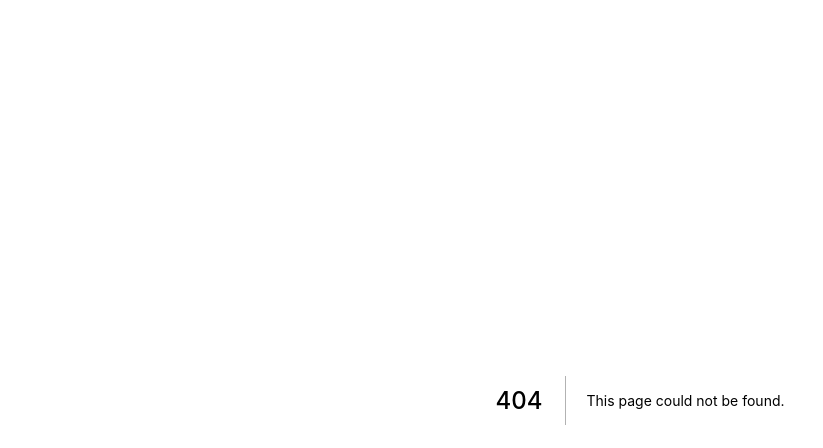
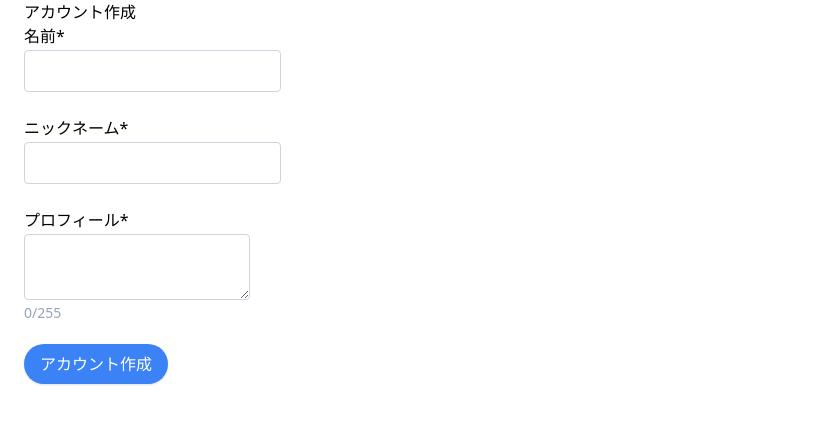
Before and after one commit to siino-xyz/prac-next-fbapp, a Next.js app: page /create-account in a window 1280 px wide. Before the commit this address had no page. Shown: the top 448 px of the page, without its empty margins (0-823 px from the left). Built offline with nearby package versions, Linux system fonts and the light colour scheme; no server answers; sample sign-in values are in the browser's storage.

Commit message:
Finished up to 2:37:29

```diff
--- /dev/null
+++ b/context/auth.tsx
@@ -0,0 +1,45 @@
+import { Auth } from "firebase-admin/lib/auth/auth";
+import { onAuthStateChanged } from "firebase/auth";
+import {
+  createContext,
+  ReactNode,
+  useContext,
+  useEffect,
+  useState,
+} from "react";
+import { auth } from "../firebase/client";
+
+type ContextType = {
+  isLoggedIn: boolean;
+  isLoading: boolean;
+};
+
+const AuthContext = createContext<ContextType>({
+  isLoggedIn: false,
+  isLoading: true,
+});
+
+export const AuthProvider = ({ children }: { children: ReactNode }) => {
+  const [isLoading, setIsLoading] = useState(true);
+  const [isLoggedIn, setIsLoggedIn] = useState(false);
+
+  useEffect(() => {
+    onAuthStateChanged(auth, (user) => {
+      setIsLoggedIn(!!user);
+      setIsLoading(false);
+    });
+  }, []);
+
+  return (
+    <AuthContext.Provider
+      value={{
+        isLoading,
+        isLoggedIn,
+      }}
+    >
+      {children}
+    </AuthContext.Provider>
+  );
+};
+
+export const useAuth = () => useContext(AuthContext);
--- a/firebase/client.ts
+++ b/firebase/client.ts
@@ -19,7 +19,7 @@ const firebaseConfig = {
   measurementId: "G-759FZTPV74",
 };
 
-if (getApps()?.length) {
+if (!getApps()?.length) {
   initializeApp(firebaseConfig);
 }
 
--- a/firebase/server.ts
+++ b/firebase/server.ts
@@ -1,7 +1,7 @@
 import { cert, initializeApp, getApps } from "firebase-admin/app";
 import { getFirestore } from "firebase-admin/firestore";
 
-if (getApps()?.length) {
+if (!getApps()?.length) {
   initializeApp({
     credential: cert(JSON.parse(process.env.FIREBASE_ADMIN_KEY as string)),
   });
--- /dev/null
+++ b/lib/auth.ts
@@ -0,0 +1,17 @@
+import { GoogleAuthProvider, signInWithPopup, signOut } from "firebase/auth";
+import { auth } from "../firebase/client";
+
+export const login = () => {
+  const provider = new GoogleAuthProvider();
+  return signInWithPopup(auth, provider)
+    .then((result) => {
+      alert(`${result.user.displayName}さん、こんにちは`);
+    })
+    .catch((e) => console.log(e));
+};
+
+export const logout = () => {
+  return signOut(auth).then(() => {
+    alert("サインアウト完了");
+  });
+};
--- a/package.json
+++ b/package.json
@@ -9,12 +9,16 @@
     "lint": "next lint"
   },
   "dependencies": {
+    "classnames": "^2.3.1",
     "firebase": "^9.9.2",
+    "firebase-admin": "^11.0.1",
     "next": "12.2.5",
     "react": "18.2.0",
-    "react-dom": "18.2.0"
+    "react-dom": "18.2.0",
+    "react-hook-form": "^7.34.1"
   },
   "devDependencies": {
+    "@tailwindcss/forms": "^0.5.2",
     "@types/node": "18.7.3",
     "@types/react": "18.0.17",
     "@types/react-dom": "18.0.6",
--- a/pages/_app.tsx
+++ b/pages/_app.tsx
@@ -1,8 +1,13 @@
-import '../styles/globals.css'
-import type { AppProps } from 'next/app'
+import "../styles/globals.css";
+import type { AppProps } from "next/app";
+import { AuthProvider } from "../context/auth";
 
 function MyApp({ Component, pageProps }: AppProps) {
-  return <Component {...pageProps} />
+  return (
+    <AuthProvider>
+      <Component {...pageProps} />
+    </AuthProvider>
+  );
 }
 
-export default MyApp
+export default MyApp;
--- /dev/null
+++ b/pages/create-account.tsx
@@ -0,0 +1,121 @@
+import classNames from "classnames";
+import { useRouter } from "next/router";
+import React from "react";
+import { useForm } from "react-hook-form";
+import Button from "../components/button";
+import { useAuth } from "../context/auth";
+import { User } from "../types/user";
+
+const CreateAccount = () => {
+  const { isLoading, isLoggedIn } = useAuth();
+  const router = useRouter();
+
+  const {
+    register,
+    handleSubmit,
+    watch,
+    formState: { errors },
+  } = useForm<User>();
+
+  if (isLoading) {
+    return true;
+  }
+
+  if (!isLoggedIn) {
+    router.push("/login");
+    return null;
+  }
+
+  const submit = (data: User) => {
+    console.log(data);
+  };
+
+  return (
+    <div className="container">
+      <h1>アカウント作成</h1>
+      <form onSubmit={handleSubmit(submit)} className="space-y-6">
+        <div>
+          <label className="block mb-0.5" htmlFor="name">
+            名前*
+          </label>
+          <input
+            className={classNames(
+              "rounded border",
+              errors.name ? "border-red-500" : "border-slate-300"
+            )}
+            autoComplete="name"
+            {...register("name", {
+              required: "必須入力です",
+              maxLength: {
+                value: 50,
+                message: "最大50文字です",
+              },
+            })}
+            id="name"
+            name="name"
+            type="text"
+          />
+          {errors.name && (
+            <p className="text-red-500 mt-0.5">{errors.name?.message}</p>
+          )}
+        </div>
+
+        <div>
+          <label className="block mb-0.5" htmlFor="nickname">
+            ニックネーム*
+          </label>
+          <input
+            className={classNames(
+              "rounded border",
+              errors.name ? "border-red-500" : "border-slate-300"
+            )}
+            autoComplete="off"
+            {...register("nickname", {
+              required: "必須入力です",
+              maxLength: {
+                value: 50,
+                message: "最大50文字です",
+              },
+            })}
+            id="nickname"
+            name="nickname"
+            type="text"
+          />
+          {errors.nickname && (
+            <p className="text-red-500 mt-0.5">{errors.nickname?.message}</p>
+          )}
+        </div>
+
+        <div>
+          <label className="block mb-0.5" htmlFor="profile">
+            プロフィール*
+          </label>
+          <textarea
+            className={classNames(
+              "rounded border",
+              errors.name ? "border-red-500" : "border-slate-300"
+            )}
+            {...register("profile", {
+              required: "必須入力です",
+              maxLength: {
+                value: 255,
+                message: "最大255文字です",
+              },
+            })}
+            id="profile"
+            name="profile"
+          />
+          <p className="text-sm text-slate-400 leading-none">
+            {watch("profile")?.length || 0}/255
+          </p>
+          {errors.profile && (
+            <p className="text-red-500 mt-0.5">{errors.profile?.message}</p>
+          )}
+        </div>
+        <Button>アカウント作成</Button>
+      </form>
+    </div>
+  );
+};
+
+export default CreateAccount;
--- a/pages/login.tsx
+++ b/pages/login.tsx
@@ -1,16 +1,12 @@
 import Button from "../components/button";
+import { login, logout } from "../lib/auth";
 
 const LoginPage = () => {
   return (
     <div>
       <h1>ログイン</h1>
-      <Button
-        onClick={() => {
-          // alert();
-        }}
-      >
-        ログインする
-      </Button>
+      <Button onClick={login}>ログインする</Button>
+      <Button onClick={logout}>ログアウト</Button>
     </div>
   );
 };
--- a/tailwind.config.js
+++ b/tailwind.config.js
@@ -6,6 +6,13 @@ module.exports = {
   ],
   theme: {
     extend: {},
+    container: {
+      center: true,
+      padding: {
+        DEFAULT: "16px",
+        md: "24px",
+      },
+    },
   },
-  plugins: [],
+  plugins: [require("@tailwindcss/forms")],
 };
--- /dev/null
+++ b/types/user.ts
@@ -0,0 +1,6 @@
+export type User = {
+  id: string;
+  name: string;
+  nickname: string;
+  profile: string;
+};
```
Also changed, not shown: 1 other file (tests, documents, lock files or other folders).
